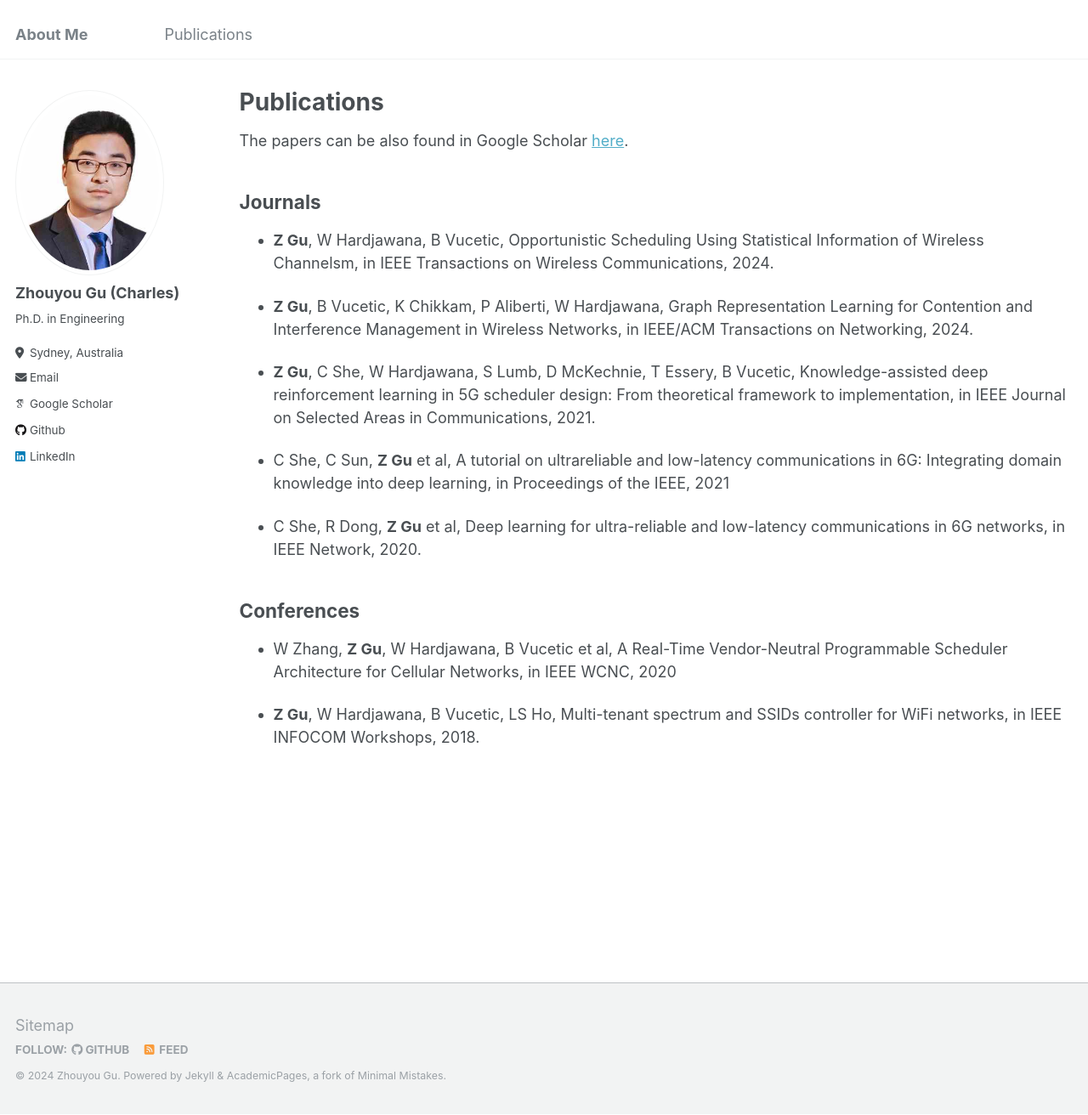
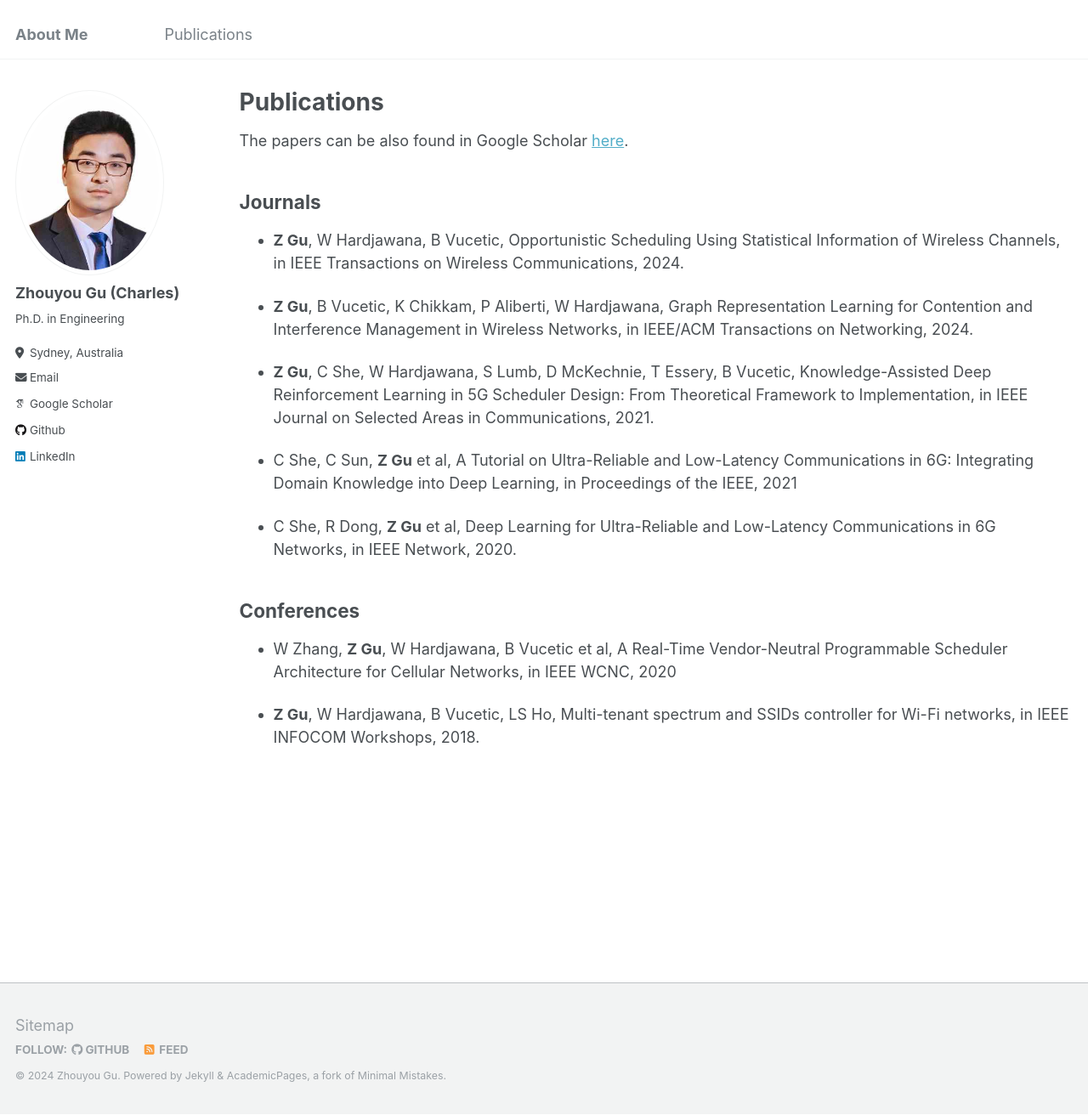
Before and after one commit to zhouyou-gu/zhouyou-gu.github.io, a Jekyll site: the page built from _pages/publications.md, in a window 1280 px wide and 1312 px high. Shown: the whole window at 85% size. Built offline with Jekyll 4.4.1, drawn with Linux system fonts in a browser that asks for light colours; some web fonts are replaced.

Commit message:
modified:   _pages/publications.md

```diff
--- a/_pages/publications.md
+++ b/_pages/publications.md
@@ -19,18 +19,18 @@ The papers can be also found in Google Scholar [here](https://scholar.google.com
 
 ## Journals
 
-- **Z Gu**, W Hardjawana, B Vucetic, Opportunistic Scheduling Using Statistical Information of Wireless Channelsm, in IEEE Transactions on Wireless Communications, 2024.
+- **Z Gu**, W Hardjawana, B Vucetic, Opportunistic Scheduling Using Statistical Information of Wireless Channels, in IEEE Transactions on Wireless Communications, 2024.
 
 - **Z Gu**, B Vucetic, K Chikkam, P Aliberti, W Hardjawana, Graph Representation Learning for Contention and Interference Management in Wireless Networks, in IEEE/ACM Transactions on Networking, 2024.
 
-- **Z Gu**, C She, W Hardjawana, S Lumb, D McKechnie, T Essery, B Vucetic, Knowledge-assisted deep reinforcement learning in 5G scheduler design: From theoretical framework to implementation, in IEEE Journal on Selected Areas in Communications, 2021.
+- **Z Gu**, C She, W Hardjawana, S Lumb, D McKechnie, T Essery, B Vucetic, Knowledge-Assisted Deep Reinforcement Learning in 5G Scheduler Design: From Theoretical Framework to Implementation, in IEEE Journal on Selected Areas in Communications, 2021.
 
-- C She, C Sun, **Z Gu** et al, A tutorial on ultrareliable and low-latency communications in 6G: Integrating domain knowledge into deep learning, in Proceedings of the IEEE, 2021
+- C She, C Sun, **Z Gu** et al, A Tutorial on Ultra-Reliable and Low-Latency Communications in 6G: Integrating Domain Knowledge into Deep Learning, in Proceedings of the IEEE, 2021
 
-- C She, R Dong, **Z Gu** et al, Deep learning for ultra-reliable and low-latency communications in 6G networks, in IEEE Network, 2020.
+- C She, R Dong, **Z Gu** et al, Deep Learning for Ultra-Reliable and Low-Latency Communications in 6G Networks, in IEEE Network, 2020.
 
 ## Conferences
 
 - W Zhang, **Z Gu**, W Hardjawana, B Vucetic et al, A Real-Time Vendor-Neutral Programmable Scheduler Architecture for Cellular Networks, in IEEE WCNC, 2020
 
-- **Z Gu**, W Hardjawana, B Vucetic, LS Ho, Multi-tenant spectrum and SSIDs controller for WiFi networks, in IEEE INFOCOM Workshops, 2018.
+- **Z Gu**, W Hardjawana, B Vucetic, LS Ho, Multi-tenant spectrum and SSIDs controller for Wi-Fi networks, in IEEE INFOCOM Workshops, 2018.
```
